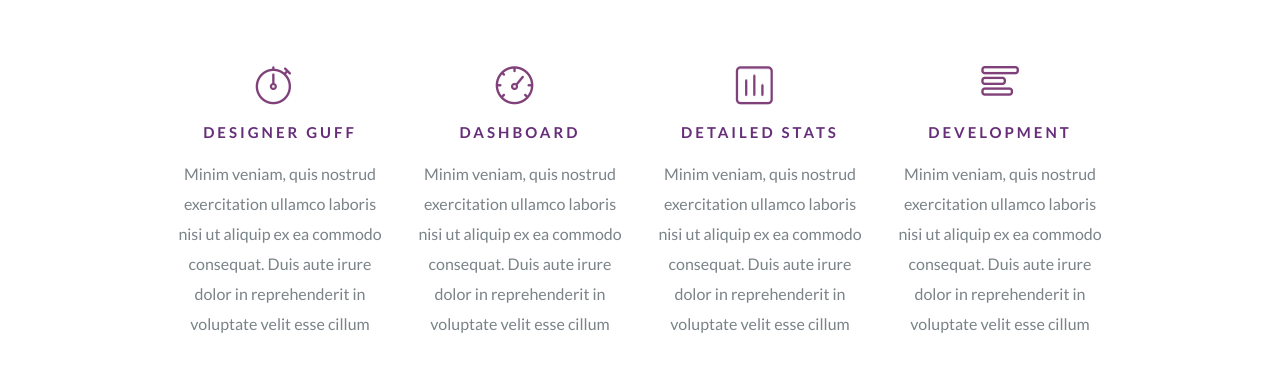
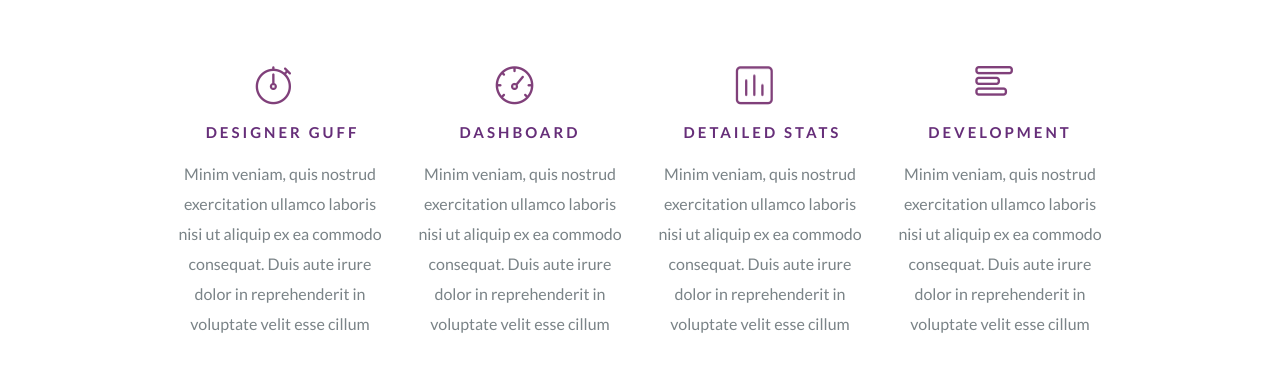
Before and after one commit to liubich/TheRange, a website: page index.html in a window 1280 px wide. Shown: the part 461-832 px from the top of the page. After the commit the page ends 800 px from the top, so only its background shows below. Drawn offline with nearby package versions, Linux system fonts and the light colour scheme.

Commit message:
Content section pixel perfect fix

```diff
--- a/css/main.css
+++ b/css/main.css
@@ -81,7 +81,7 @@ h1 {
 }
 
 .sect_content {
-  padding: 70px;
+  padding-top: 70px;
 }
 
 .sect_content .container {
@@ -107,6 +107,10 @@ h6 {
   margin: 18px 0;
 }
 
+.feature:nth-of-type(2n+1) h6 {
+  margin-left: 5px;
+}
+
 .feature__icon_container {
   display: flex;
   flex-direction: row;
@@ -116,6 +120,10 @@ h6 {
 }
 
 .feature__icon_container_little {
+  display: flex;
+  flex-direction: row;
+  justify-content: left;
+  width: 50px;
   height: 30px;
   margin-bottom: 9px;
 }
```
